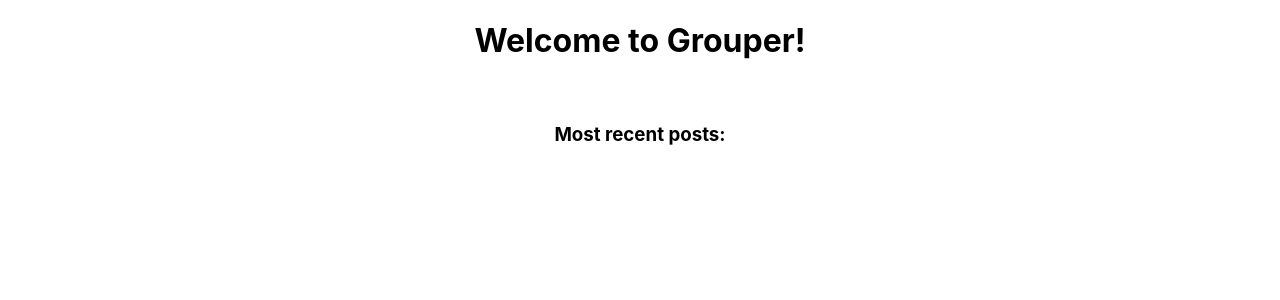
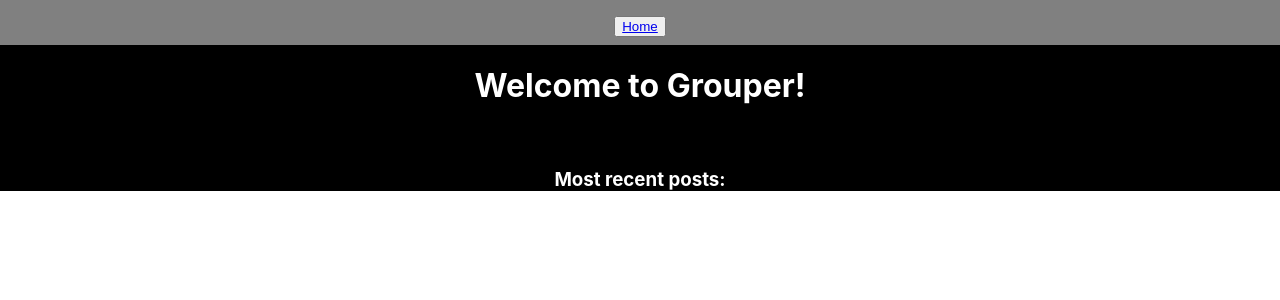
Before and after one commit to hornadam8/grouper, a React (Create React App) app: page /groups/1 in a window 1280 px wide. Shown: the top 300 px of the page. Built offline with nearby package versions, Linux system fonts and the light colour scheme; no server answers.

Commit message:
added home button

```diff
--- a/package.json
+++ b/package.json
@@ -7,6 +7,7 @@
     "@testing-library/react": "^11.1.0",
     "@testing-library/user-event": "^12.1.10",
     "react": "^17.0.1",
+    "react-bootstrap": "^1.4.0",
     "react-dom": "^17.0.1",
     "react-redux": "^7.2.1",
     "react-router-dom": "^5.2.0",
--- a/src/App.css
+++ b/src/App.css
@@ -7,6 +7,12 @@
   padding: 12px 20px;
   margin: 8px 0;
   box-sizing: border-box;
+}
+
+.lightNav {
+  padding: 15px;
+  background-color: #808080;
+  height: 15px;
 }
 
 textarea{
--- a/src/App.js
+++ b/src/App.js
@@ -11,6 +11,14 @@
 import { fetchGroups } from './actions/fetchGroups.js';
 import { fetchPosts } from './actions/fetchPosts.js';
 import { fetchComments } from './actions/fetchComments.js';
+import {
+  Navbar,
+  Nav,
+  Form,
+  FormControl,
+  Button
+} from 'react-bootstrap';
+import './App.css';
 
 
 
@@ -21,15 +29,18 @@
   }
   render(){
     return(
-
-        <div className='App'>
+        <div className='App' style={{backgroundColor: 'black', color: 'white'}}>
+        <Navbar className='lightNav' expand="lg">
+          <Nav className="mr-auto">
+              <Button variant="outline-success"><Nav.Link href="/groups">Home</Nav.Link></Button>
+          </Nav>
+        </Navbar>
         <h1>Welcome to Grouper!</h1>
         <br/>
         <Switch>
-          <Route exact path='/groups' render={(props)=><GroupsContainer {...props}/>}/>
           <Route path="/groups/:id/posts/:id" render={(props) => <PostShowPage {...props}/>}/>
           <Route path="/groups/:id" render={(props) => <GroupShowPage {...props} />}/>
-
+          <Route exact path='/groups' render={(props)=><GroupsContainer {...props}/>}/>
         </Switch>
     </div>
     );
--- a/src/components/comment.js
+++ b/src/components/comment.js
@@ -22,7 +22,7 @@
   render(){
     let comment = this.props.comment;
     return(
-      <div className='Comment'>
+      <div className='Comment' style={{backgroundColor: 'grey', borderRadius: '25px'}}>
         <p>{comment.content}</p>
         <br/>
         <button onClick={this.handleClick}> Delete </button>
--- a/src/components/group.js
+++ b/src/components/group.js
@@ -22,7 +22,7 @@
   render() {
     let { group } = this.props;
     return (
-      <div>
+      <div className='Group' style={{backgroundColor: 'grey', borderRadius: '25px'}}>
         <li>
           Name: {group.name}
           <br/>
--- a/src/components/post.js
+++ b/src/components/post.js
@@ -23,11 +23,11 @@
   render(){
     let post = this.props.post
     return(
-      <div className="Post">
+      <div className="Post" style={{backgroundColor: 'grey', borderRadius: '25px'}}>
         <h3>{post.title}</h3>
         <p>{post.content}</p>
         <br/>
-        <Link to={`/groups/${this.props.groupId}/posts/${this.props.post.id}`}> Show Page </Link>
+        <button id='PostShowLink'><Link to={`/groups/${this.props.groupId}/posts/${this.props.post.id}`}>View this post</Link></button>
         <br/>
         <button onClick={this.handleClick}> Delete </button>
       </div>
--- a/src/components/postShowPage.js
+++ b/src/components/postShowPage.js
@@ -27,6 +27,9 @@
         <p>{post ? post.content : null}</p>
         <br/>
         {post ? <CommentForm posts={this.props.posts} postId={post.id} groupId={parseInt(this.props.match.url.split('/')[2],10)} addComment={this.props.addComment}/> : null}
+        <br/>
+        <h4>Comments</h4>
+        <br/>
         {post ? <CommentsContainer groupId={parseInt(this.props.match.url.split('/')[2],10)} postId={post.id}/> : null}
       </div>
     )
--- a/src/reducers/commentsReducer.js
+++ b/src/reducers/commentsReducer.js
@@ -10,6 +10,7 @@
       return {
         ...state,
         comments: [...state.comments, {
+          id: action.formData.id,
           content: action.formData.content,
           postId: action.postId
         }],
```
Also changed, not shown: 1 other file (tests, documents, lock files or other folders).
